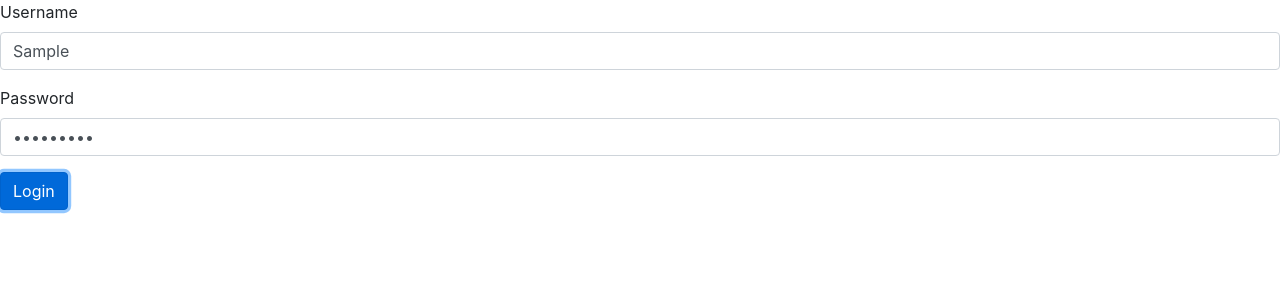
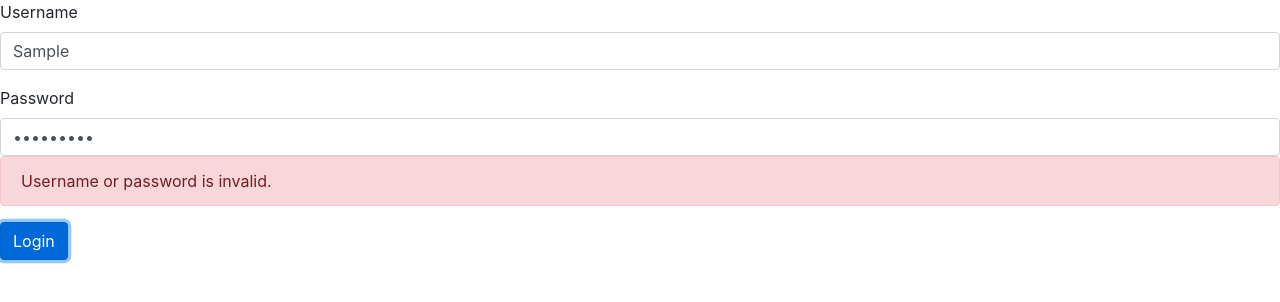
Before and after one commit to caverdude/angular, an Angular app in the folder beginangular3/: page / in a window 1280 px wide. Both pictures are taken after typing "Sample", "Sample123" into the empty fields and a click on the button "Login". Shown: the top 302 px of the page. Built offline with nearby package versions, Linux system fonts and the light colour scheme.

Commit message:
Angular 9 with TypeScript Chap 7 Page 87

```diff
--- a/beginangular3/src/app/app.module.ts
+++ b/beginangular3/src/app/app.module.ts
@@ -4,6 +4,7 @@ import { NgModule } from '@angular/core';
 import { AppComponent } from './app.component';
 import { LoginComponent} from "./login.component";
 import {FormGroup, ReactiveFormsModule} from "@angular/forms";
+import {LoginService} from "./login.service";
 
 
 @NgModule({
@@ -14,7 +15,7 @@ import {FormGroup, ReactiveFormsModule} from "@angular/forms";
     BrowserModule,
     ReactiveFormsModule,
   ],
-  providers: [],
+  providers: [LoginService],
   bootstrap: [AppComponent]
 })
 export class AppModule { }
--- a/beginangular3/src/app/login.component.html
+++ b/beginangular3/src/app/login.component.html
@@ -14,6 +14,9 @@
       formControlName="password">
       <div *ngIf="form.controls.password.touched &&
          form.controls.password.errors">
+        <div *ngIf="form.controls.password.errors.invalidLogin" class="alert alert-danger">
+          Username or password is invalid.
+        </div>
         <div *ngIf="form.controls.password.errors.required" class="alert alert-danger">
           Password is required
         </div>
--- a/beginangular3/src/app/login.component.ts
+++ b/beginangular3/src/app/login.component.ts
@@ -9,7 +9,7 @@ import { LoginService} from "./login.service";
 })
 export class LoginComponent{
   form: FormGroup
-  constructor(fb: FormBuilder) {
+  constructor(fb: FormBuilder, private _loginService: LoginService) {
     this.form = fb.group({
       username:['',Validators.required],
       password:['',Validators.compose([Validators.required,
@@ -17,6 +17,12 @@ export class LoginComponent{
     })
   }
   login(){
-    console.log(this.form.value); // prints form values in json format
+    var result = this._loginService.login(this.form.controls['username'].value,
+      this.form.controls['password'].value);
+    if(!result){
+      this.form.controls['password'].setErrors({
+        invalidLogin: true
+      });
+    }
   }
 }
```
